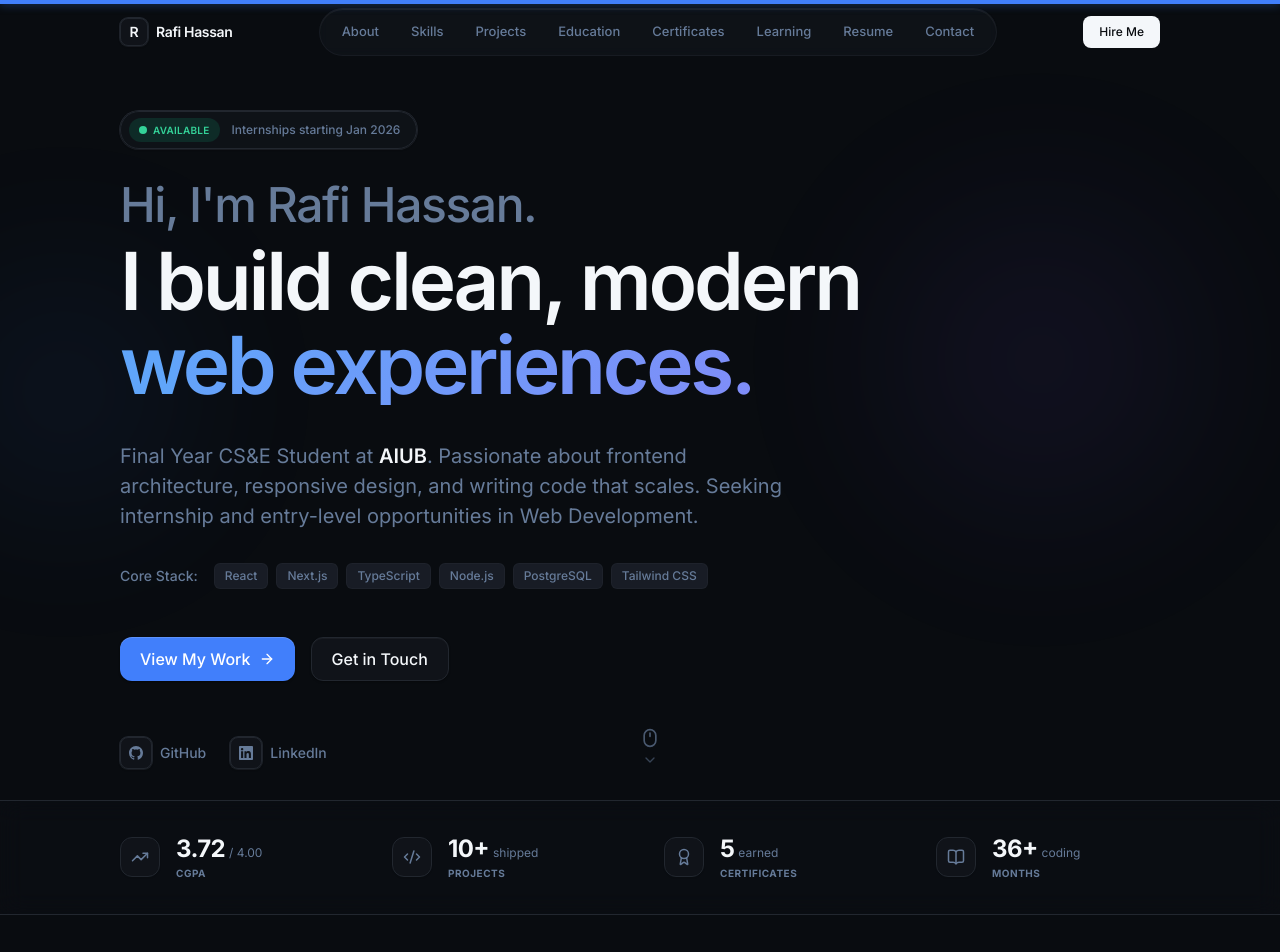
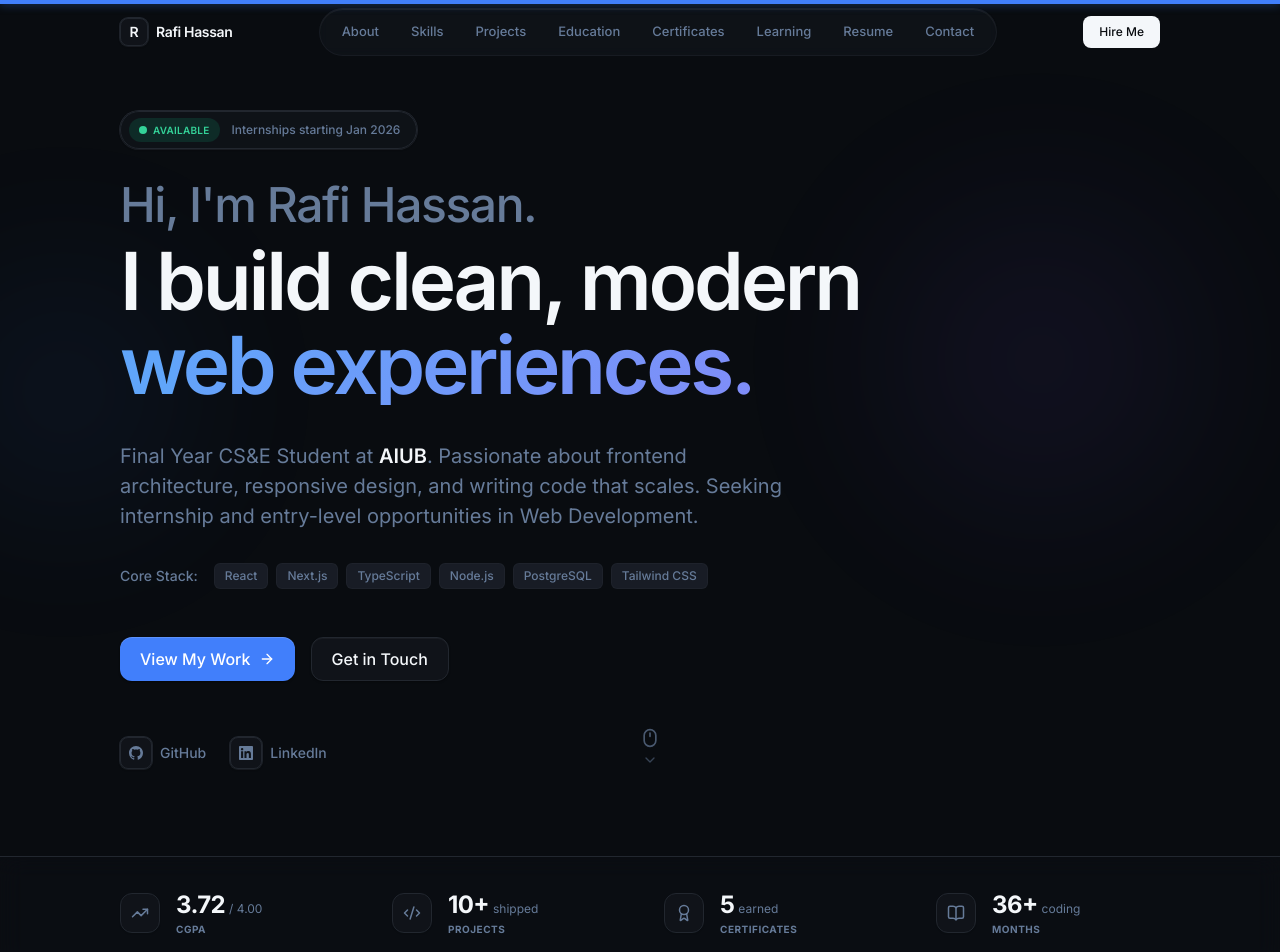
Before and after one commit to mahmudulhasanmaruf78/Portfolio, a Next.js app: page / in a window 1280 px wide. Shown: the top 952 px of the page. Built offline with nearby package versions, Linux system fonts and the light colour scheme.

Commit message:
feat: polish portfolio UI/UXa

```diff
--- a/app/page.tsx
+++ b/app/page.tsx
@@ -258,7 +258,7 @@ export default function HomePage() {
       </section>
 
       {/* ── Stats Section ────────────────────────────────────────────────── */}
-      <section aria-label="Quick stats" className="relative z-10 bg-surface/30 border-y border-surface-border backdrop-blur-md">
+      <section aria-label="Quick stats" className="relative z-10 mt-12 md:mt-14 bg-surface/30 border-y border-surface-border backdrop-blur-md">
         <div className="container-custom py-6 sm:py-8">
           <StaggerContainer className="grid grid-cols-2 lg:grid-cols-4 gap-6 sm:gap-8 lg:gap-12 items-center">
             {stats.map(({ label, value, icon: Icon, sub }) => (
```
